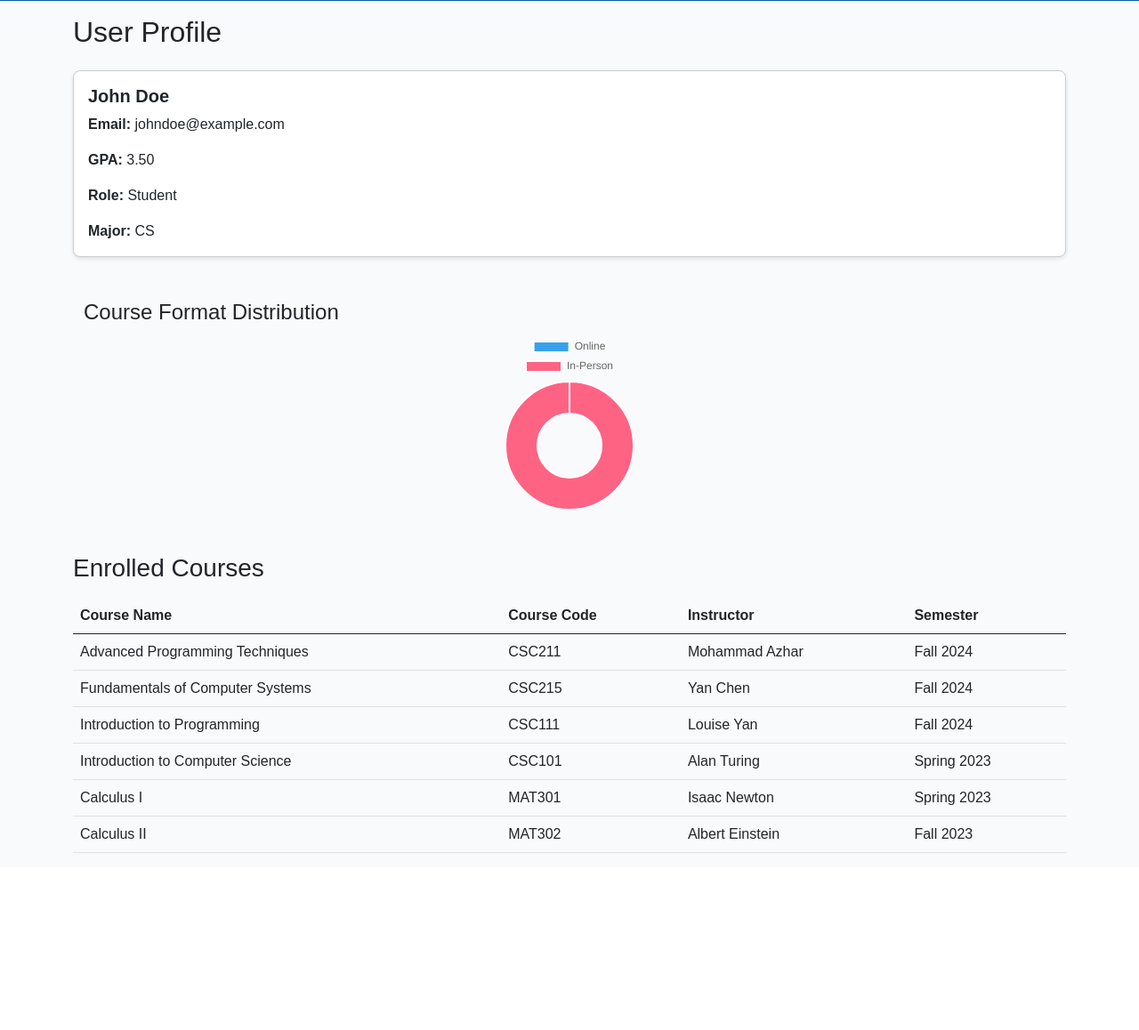
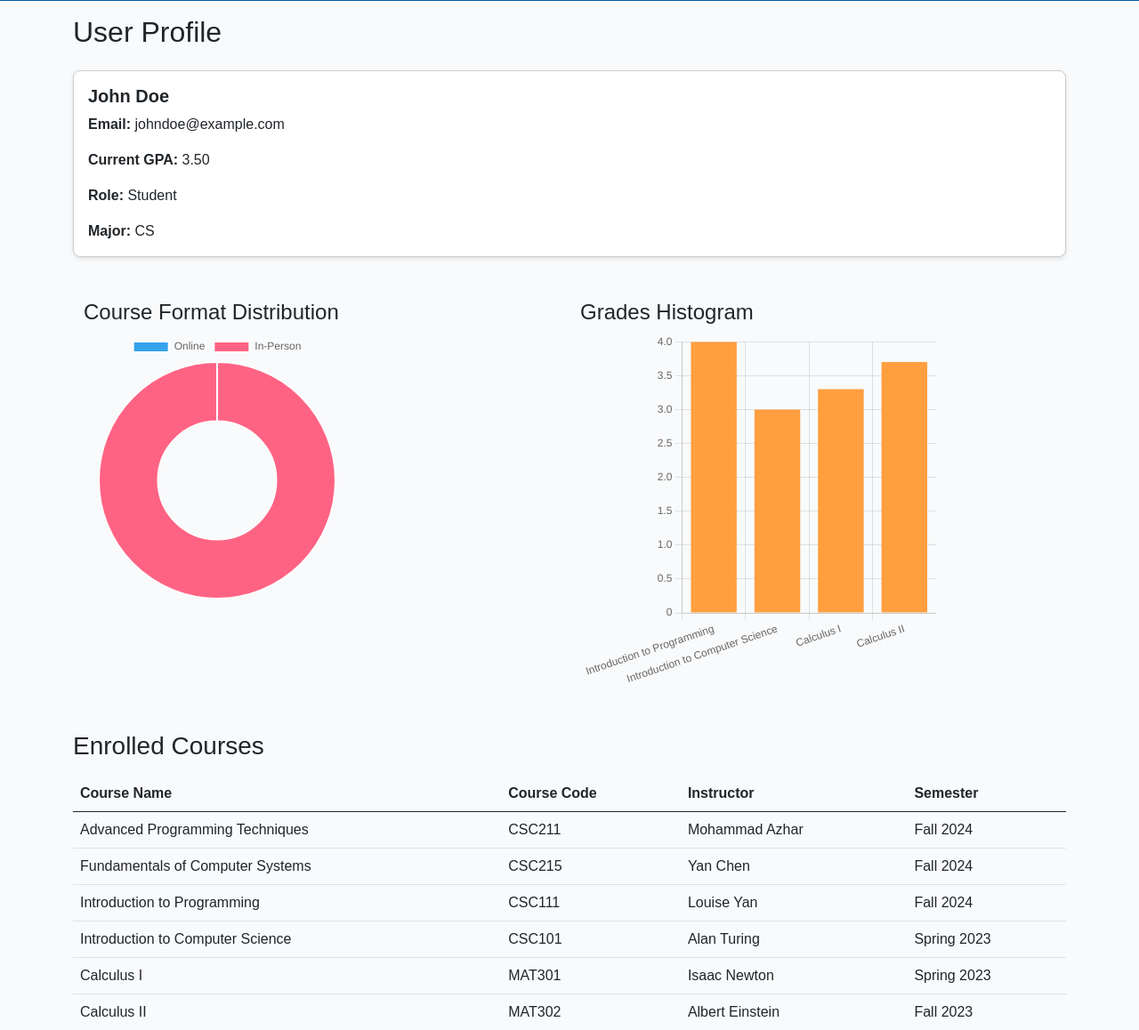
Before and after one commit to TraseRRR98/BMCC_Companion_app, a PHP site: page /profile.php in a window 1280 px wide. Shown: the part 95-1253 px from the top of the page at 89% size. Before the commit the page ends 1054 px from the top, so only its background shows below. Run offline with PHP 8.4, Linux system fonts and the light colour scheme; a user stored in the database is signed in; data comes from the database, SQL or seed files in the repository; some libraries are stand-ins or nearby versions.

Commit message:
Add grades histogram and fetch grades data for logged-in user

```diff
--- a/profile/profile.php
+++ b/profile/profile.php
@@ -24,6 +24,29 @@ if ($result->num_rows == 1) {
     echo "User not found.";
     exit;
 }
+
+// Fetch grades for enrolled courses for the logged-in user
+$gradesQuery = "
+    SELECT courses.course_name, grades.grade, grades.grade_points
+    FROM grades
+    JOIN courses ON grades.course_id = courses.course_id
+    WHERE grades.user_id = ?";
+$stmt = $connection->prepare($gradesQuery);
+$stmt->bind_param("i", $user_id);
+$stmt->execute();
+$gradesResult = $stmt->get_result();
+$gradesData = $gradesResult->fetch_all(MYSQLI_ASSOC);
+
+// Encode grades data for use in JavaScript
+$gradesChartData = [];
+foreach ($gradesData as $grade) {
+    $gradesChartData[] = [
+        'course_name' => $grade['course_name'],
+        'grade' => $grade['grade'],
+        'grade_points' => $grade['grade_points']
+    ];
+}
+$gradesChartData = json_encode($gradesChartData);
 
 $stmt->close();
 
@@ -116,7 +139,7 @@ $connection->close();
     <!-- Sidebar -->
     <div class="sidebar" id="sidebar">
         <a href = "../control_panel/control_panel.html"><span class="fas fa-tachometer-alt"></span> Dashboard</a>
-        <a href="#"><span class="fas fa-comment-alt"></span> Mental Health Chatbot</a>
+        <a href="../mente/mente.html"><span class="fas fa-comment-alt"></span> Mental Health Chatbot</a>
         <a href="#"><span class="fas fa-user-graduate"></span> Tutor AI</a>
         <a href="#"><span class="fas fa-ban"></span> Spam Detector</a>
         <a href="#"><span class="fas fa-upload"></span> Upload Files</a>
@@ -174,16 +197,26 @@ $connection->close();
             <div class="card-body">
                 <h5 class="card-title"><?php echo htmlspecialchars($user['first_name'] . ' ' . $user['last_name']); ?></h5>
                 <p class="card-text"><strong>Email:</strong> <?php echo htmlspecialchars($user['email']); ?></p>
-                <p class="card-text"><strong>GPA:</strong> <?php echo htmlspecialchars($user['gpa'] ?? 'N/A'); ?></p>
+                <p class="card-text"><strong>Current GPA:</strong> <?php echo htmlspecialchars($user['gpa'] ?? 'N/A'); ?></p>
                 <p class="card-text"><strong>Role:</strong> <?php echo ucfirst(htmlspecialchars($user['role'])); ?></p>
                 <p class="card-text"><strong>Major:</strong> <?php echo htmlspecialchars($user['major'] ?? 'N/A'); ?></p>
             </div>
         </div>
 
-        <!-- Donut Chart for Course Format Distribution -->
         <div class="container mt-5">
-            <h4>Course Format Distribution</h4>
-            <canvas id="courseChart" class="small-chart"></canvas>
+            <div class="row">
+                <!-- Donut Chart for Course Format Distribution -->
+                <div class="col-md-6">
+                    <h4>Course Format Distribution</h4>
+                    <canvas id="courseChart" width="300" height="300"></canvas>
+                </div>
+
+                <!-- Grades Histogram -->
+                <div class="col-md-6">
+                    <h4>Grades Histogram</h4>
+                    <canvas id="gradesChart" width="400" height="400"></canvas>
+                </div>
+            </div>
         </div>
 
         <!-- Enrolled Courses Table -->
@@ -267,6 +300,48 @@ $connection->close();
             }
         });
 
+// Data for the grades histogram from PHP
+const gradesData = <?php echo $gradesChartData; ?>;
+
+// Prepare data for the histogram chart
+const courseNames = gradesData.map(grade => grade.course_name);
+const gradePoints = gradesData.map(grade => grade.grade_points);
+
+const gradesCtx = document.getElementById('gradesChart').getContext('2d');
+const gradesChart = new Chart(gradesCtx, {
+    type: 'bar',
+    data: {
+        labels: courseNames,
+        datasets: [{
+            label: 'Grade Points',
+            data: gradePoints,
+            backgroundColor: '#FF9F40',
+            hoverBackgroundColor: '#FF9F40'
+        }]
+    },
+    options: {
+        responsive: false,
+        maintainAspectRatio: true,
+        plugins: {
+            legend: {
+                display: false
+            },
+            tooltip: {
+                callbacks: {
+                    label: function(tooltipItem) {
+                        return tooltipItem.label + ': ' + tooltipItem.raw;
+                    }
+                }
+            }
+        },
+        scales: {
+            y: {
+                beginAtZero: true,
+                max: 4.0
+            }
+        }
+    }
+});
 
           // Toggle dropdown for Profile icon
 document.querySelector(".fa-user-circle").addEventListener("click", function(event) {
```
